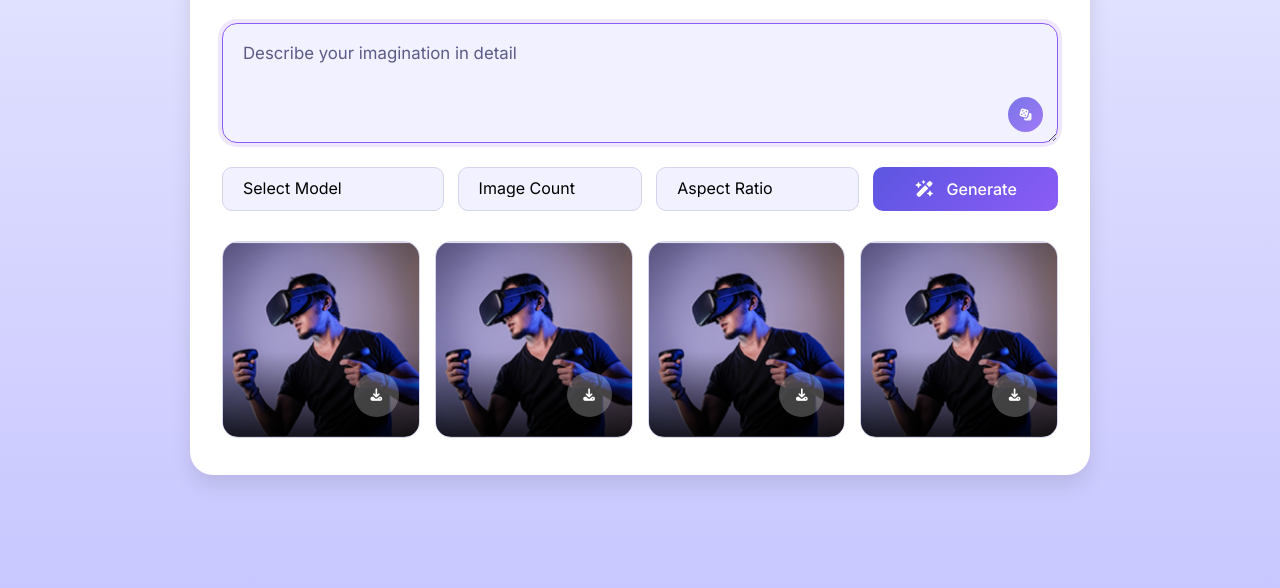
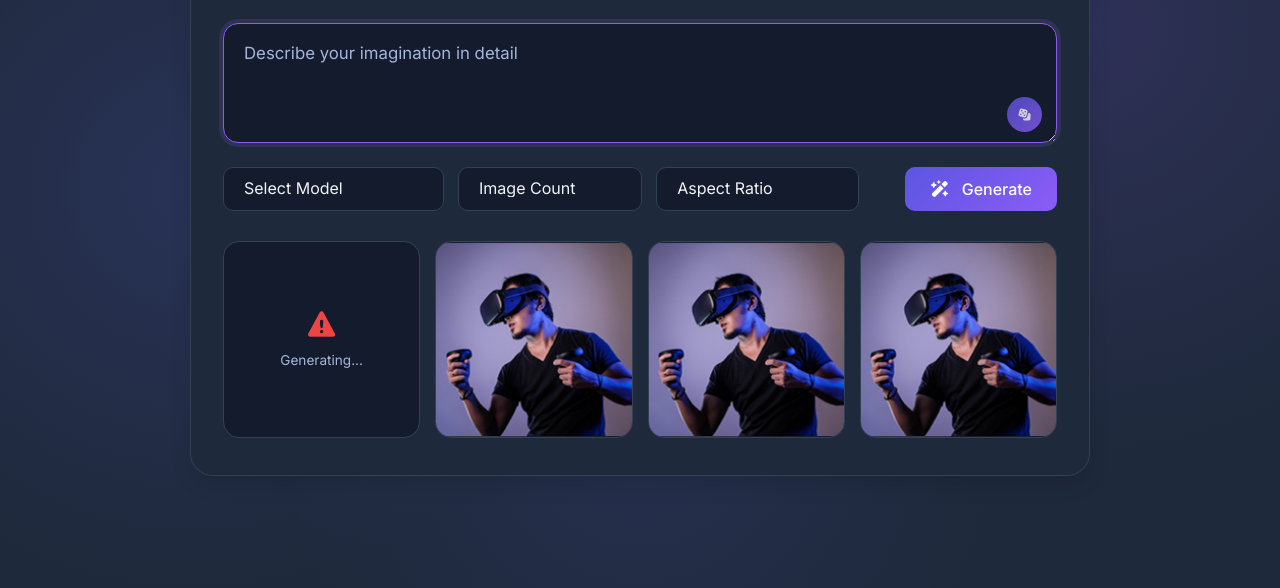
Before and after one commit to GopiKishan09/ai-image-generator, a plain HTML site: page index.html in a window 1280 px wide. Shown: the part 212-800 px from the top of the page. Drawn offline with Linux system fonts and the light colour scheme.

Commit message:
all css done

```diff
--- a/index.html
+++ b/index.html
@@ -11,7 +11,7 @@
       href="https://cdnjs.cloudflare.com/ajax/libs/font-awesome/7.0.1/css/all.min.css"
     />
   </head>
-  <body>
+  <body class="dark-theme">
     <div class="container">
       <header class="header">
         <div class="logo-wrapper">
@@ -79,7 +79,12 @@
           </div>
           <!-- result gallery grid -->
           <div class="gallery-grid">
-            <div class="image-card">
+            <div class="image-card error">
+              <div class="status-container">
+                <div class="spinner"></div>
+                <i class="fa-solid fa-triangle-exclamation"></i>
+                <p class="status-text">Generating...</p>
+              </div>
               <img src="test.png" alt="" class="result-img" />
               <div class="img-overlay">
                 <button class="img-download-btn">
--- a/style.css
+++ b/style.css
@@ -19,6 +19,31 @@
   --color-gradient: linear-gradient(135deg, #5c56e1, #8b5cf6);
 }
 
+body.dark-theme {
+  --color-card: #1e293b;
+  --color-input: #141b2d;
+  --color-text: #f3f4f6;
+  --color-placeholder: #a3b6dc;
+  --color-border: #334155;
+
+  background: var(--color-card);
+  background-image: radial-gradient(
+      circle at 15% 50%,
+      rgba(99, 102, 241, 0.15) 0%,
+      transparent 35%
+    ),
+    radial-gradient(
+      circle at 85% 30%,
+      rgba(139, 92, 246, 0.15) 0%,
+      transparent 35%
+    ),
+    radial-gradient(
+      circle at 50% 80%,
+      rgba(99, 102, 241, 0.1) 0%,
+      transparent 40%
+    );
+}
+
 body {
   display: flex;
   align-items: center;
@@ -37,6 +62,10 @@ body {
   border-radius: 23px;
   background: var(--color-card);
   box-shadow: 0 10px 20px 0 rgba(0, 0, 0, 0.1);
+}
+
+body.dark-theme .container {
+  border: 1px solid var(--color-border);
 }
 
 .container::before {
@@ -196,6 +225,7 @@ body {
   outline: none;
   height: 100%;
   appearance: none;
+  color: var(--color-text);
 }
 
 .prompt-actions .custom-select:is(:focus, :hover) {
@@ -206,6 +236,7 @@ body {
 .prompt-actions .generate-btn {
   display: flex;
   gap: 12px;
+  margin-left: auto;
   font-weight: 500;
   align-items: center;
   justify-content: center;
@@ -231,16 +262,34 @@ body {
 .gallery-grid .image-card {
   position: relative;
   overflow: hidden;
+  display: flex;
+  flex-direction: column;
+  align-items: center;
+  justify-content: center;
   aspect-ratio: 1;
   border-radius: 16px;
   background-color: var(--color-input);
   border: 1px solid var(--color-border);
+  transition: all 0.3s ease;
 }
+
+.gallery-grid .image-card:not(.loading, .error):hover {
+  transform: translateY(-3px);
+  box-shadow: 0 10px 15px -3px rgba(0, 0, 0, 0.1);
+}
+
 .gallery-grid .image-card .result-img {
   width: 100%;
   height: 100%;
   object-fit: cover;
 }
+.gallery-grid .image-card.loading .result-img,
+.gallery-grid .image-card.loading .img-overlay,
+.gallery-grid .image-card.error .result-img,
+.gallery-grid .image-card.error .img-overlay {
+  display: none;
+}
+
 .gallery-grid .image-card .img-overlay {
   position: absolute;
   bottom: 0;
@@ -248,17 +297,74 @@ body {
   right: 0;
   padding: 20px;
   display: flex;
+  opacity: 0;
+  pointer-events: none;
   justify-content: flex-end;
   background: linear-gradient(transparent, rgba(0, 0, 0, 0.8));
+  transition: all 0.3s ease;
+}
+
+.gallery-grid .image-card:hover .img-overlay {
+  opacity: 1;
+  pointer-events: auto;
 }
 
 .gallery-grid .image-card .img-overlay .img-download-btn {
   height: 45px;
   width: 45px;
   background: rgba(255, 255, 255, 0.25);
-  backdrop-filter: 5px;
+  backdrop-filter: blur(5px);
   border-radius: 50%;
   color: #fff;
   border: none;
   cursor: pointer;
+  transition: all 0.3s ease;
 }
+
+.gallery-grid .image-card .img-overlay .img-download-btn:hover {
+  transform: scale(1.05);
+  background: rgba(255, 255, 255, 0.4);
+}
+
+.gallery-grid .image-card .status-container {
+  padding: 15px;
+  display: none;
+  gap: 13px;
+  flex-direction: column;
+  align-items: center;
+}
+
+.gallery-grid .image-card:where(.loading, .error) .status-container {
+  display: flex;
+}
+
+.gallery-grid .image-card.loading .status-container i,
+.gallery-grid .image-card.error .spinner {
+  display: none;
+}
+
+.gallery-grid .image-card.error .status-container i {
+  font-size: 1.7rem;
+  color: #ef4444;
+}
+
+.gallery-grid .image-card.loading .spinner {
+  width: 35px;
+  height: 35px;
+  border-radius: 50%;
+  border: 3px solid var(--color-border);
+  border-top: 3px solid var(--color-primary);
+  /* animation: spin 1s linear infinite; */
+}
+
+@keyframes spin {
+  to {
+    transform: rotate(360deg);
+  }
+}
+
+.gallery-grid .image-card .status-text {
+  color: var(--color-placeholder);
+  font-size: 0.85rem;
+  text-align: center;
+}
```
